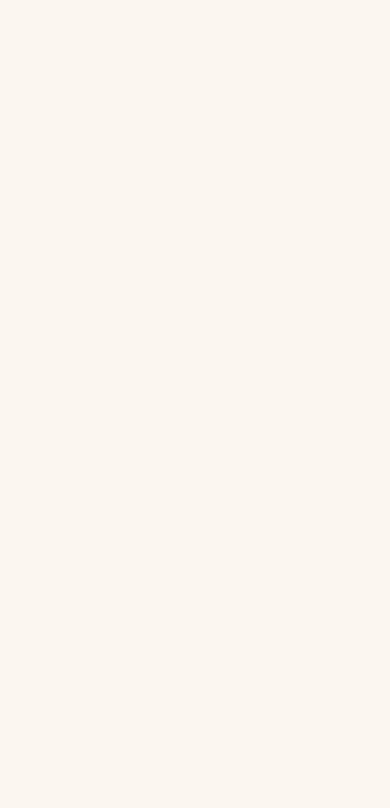
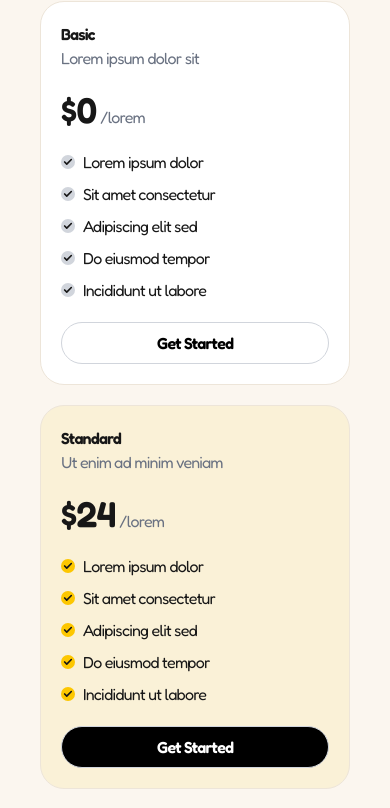
Before and after one commit to zack6yuan/clay-lp, a Next.js app in the folder my-app/: page / in a window 390 px wide. Shown: the part 6717-7525 px from the top of the page. Before the commit the page ends 6562 px from the top, so only its background shows below. Built offline with nearby package versions, Linux system fonts and the light colour scheme.

Commit message:
feat: scaffold and style all sections.

```diff
--- /dev/null
+++ b/my-app/app/components/CallToAction.tsx
@@ -0,0 +1,8 @@
+export default function CallToAction() {
+    return (
+        <section className="flex flex-col gap-5 justify-center items-center px-10 mx-10 text-center bg-yellow-400 rounded-3xl py-15">
+            <span className="text-3xl font-semibold">Lorem ipsum dolor sit amet hodie.</span>
+            <button className="px-6 py-3 font-semibold text-yellow-400 bg-black rounded-full transition-colors duration-300 cursor-pointer hover:bg-yellow-400 hover:text-black hover:ring-2 hover:ring-black">Get started</button>
+        </section>
+    )
+}
--- /dev/null
+++ b/my-app/app/components/Footer.tsx
@@ -0,0 +1,72 @@
+import Link from 'next/link';
+import FooterBlock from "@/components/FooterBlock";
+
+const footerSections = [
+  {
+    title: "PRODUCT",
+    links: [
+      { title: "Lorem", route: "#" },
+      { title: "Ipsum", route: "#" },
+      { title: "Dolor", route: "#" },
+      { title: "Sit Amet", route: "#" },
+    ],
+  },
+  {
+    title: "COMPANY",
+    links: [
+      { title: "Consectetur", route: "#" },
+      { title: "Adipiscing", route: "#" },
+      { title: "Elit Sed", route: "#" },
+    ],
+  },
+  {
+    title: "RESOURCES",
+    links: [
+      { title: "Eiusmod", route: "#" },
+      { title: "Tempor", route: "#" },
+      { title: "Incididunt", route: "#" },
+    ],
+  },
+  {
+    title: "LEGAL",
+    links: [
+      { title: "Ut Labore", route: "#" },
+      { title: "Et Dolore", route: "#" },
+      { title: "Magna", route: "#" },
+    ],
+  },
+];
+
+export default function Footer() {
+  return (
+    <footer className="flex flex-col gap-10 px-10 py-16 mx-auto w-full max-w-6xl">
+      <div className="flex gap-2 items-center">
+        <div className="w-5 h-5 bg-red-500 rounded-full" />
+        <span className="text-lg font-semibold">Lorem</span>
+      </div>
+
+      <div className="grid grid-cols-2 gap-8 md:grid-cols-4">
+        {footerSections.map((section) => (
+          <FooterBlock key={section.title} title={section.title} links={section.links} />
+        ))}
+      </div>
+      <hr className="text-gray-300" />
+      <div className="">
+        <div className="flex justify-between items-center text-sm">
+            <p className="">© 2026 Lorem ipsum dolor sit amet</p>
+            <ul className="flex gap-5 text-gray-500">
+                <li>
+                    <Link href="#">Privacy</Link>
+                </li>
+                <li>
+                    <Link href="#">Terms</Link>
+                </li>
+                <li>
+                    <Link href="#">Cookies</Link>
+                </li>
+            </ul>
+        </div>
+      </div>
+    </footer>
+  );
+}
--- /dev/null
+++ b/my-app/app/components/FooterBlock.tsx
@@ -0,0 +1,31 @@
+import Link from "next/link";
+
+type FooterLink = {
+  title: string;
+  route: string;
+};
+
+type FooterBlockProps = {
+  title: string;
+  links: FooterLink[];
+};
+
+export default function FooterBlock({ title, links }: FooterBlockProps) {
+  return (
+    <div className="flex flex-col gap-3">
+      <span className="text-sm font-semibold tracking-wide">{title}</span>
+      <ul className="flex flex-col gap-2">
+        {links.map((link) => (
+          <li key={link.title}>
+            <Link
+              href={link.route}
+              className="font-medium text-gray-500 transition-colors hover:text-black"
+            >
+              {link.title}
+            </Link>
+          </li>
+        ))}
+      </ul>
+    </div>
+  );
+}
--- a/my-app/app/components/Hero.tsx
+++ b/my-app/app/components/Hero.tsx
@@ -1,4 +1,4 @@
-import HeroButtons from "./HeroButtons";
+import HeroButtons from "@/components/HeroButtons";
 
 export default function Hero() {
   return (
--- /dev/null
+++ b/my-app/app/components/Pricing.tsx
@@ -0,0 +1,46 @@
+import PricingCard from "@/components/PricingCard";
+import SectionHeader from "@/components/SectionHeader";
+
+export default function Pricing() {
+  return (
+    <section className="px-10">
+      <SectionHeader
+        color={"green"}
+        eyebrow={"LOREM"}
+        title={"Ullamco laboris nisi"}
+      />
+      <div className="flex flex-col gap-5 md:flex-row md:justify-center">
+        <PricingCard
+          plan="Basic"
+          description="Lorem ipsum dolor sit"
+          price={0}
+          buttonLabel="Get Started"
+          cardBg="bg-white"
+          buttonBg="bg-white"
+          buttonColor="text-black"
+          checkBg="bg-gray-300"
+        />
+        <PricingCard
+          plan="Standard"
+          description="Ut enim ad minim veniam"
+          price={24}
+          buttonLabel="Get Started"
+          cardBg="bg-yellow-400/10"
+          buttonBg="bg-black"
+          buttonColor="text-white"
+          checkBg="bg-yellow-400"
+        />
+        <PricingCard
+          plan="Premium"
+          description="Quis nostrud exercitation"
+          price={96}
+          buttonLabel="Get Started"
+          cardBg="bg-white"
+          buttonBg="bg-white"
+          buttonColor="text-black"
+          checkBg="bg-gray-300"
+        />
+      </div>
+    </section>
+  );
+}
--- /dev/null
+++ b/my-app/app/components/PricingCard.tsx
@@ -0,0 +1,58 @@
+import { Check } from "lucide-react";
+
+type PricingCardProps = {
+  plan: string;
+  description: string;
+  price: number;
+  buttonLabel: string;
+  cardBg?: string;
+  buttonBg?: string;
+  buttonColor?: string;
+  checkBg?: string;
+};
+
+const features = [
+  "Lorem ipsum dolor",
+  "Sit amet consectetur",
+  "Adipiscing elit sed",
+  "Do eiusmod tempor",
+  "Incididunt ut labore",
+];
+
+export default function PricingCard({
+  plan,
+  description,
+  price,
+  buttonLabel,
+  cardBg = "bg-white",
+  buttonBg = "bg-white",
+  buttonColor = "text-black",
+  checkBg = "bg-gray-300",
+}: PricingCardProps) {
+  return (
+    <div className={`flex flex-col gap-5 rounded-3xl border border-[#EDE5D9] p-5 md:px-10 lg:px-30 ${cardBg}`}>
+      <div>
+        <p className="font-semibold">{plan}</p>
+        <p className="text-gray-500">{description}</p>
+      </div>
+
+      <div className="flex gap-1 items-baseline">
+        <span className="text-4xl font-semibold">${price}</span>
+        <p className="text-base text-gray-500">/lorem</p>
+      </div>
+
+      <ul className="flex flex-col gap-2">
+        {features.map((feature) => (
+          <li key={feature} className="flex gap-2 items-center">
+            <Check size={14} strokeWidth={4} className={`shrink-0 rounded-full p-0.5 ${checkBg}`} />
+            {feature}
+          </li>
+        ))}
+      </ul>
+
+      <button className={`px-5 py-2 font-semibold rounded-full border border-gray-300 ${buttonBg} ${buttonColor}`}>
+        {buttonLabel}
+      </button>
+    </div>
+  );
+}
--- a/my-app/app/components/Statistics.tsx
+++ b/my-app/app/components/Statistics.tsx
@@ -1,8 +1,8 @@
-import Statistic from "./Statistic";
+import Statistic from "@/components/Statistic";
 
 export default function Statistics() {
     return (
-        <section className="grid grid-cols-1 sm:grid-cols-2 md:grid-cols-4 py-20 gap-10">
+        <section className="grid grid-cols-1 gap-10 py-20 sm:grid-cols-2 md:grid-cols-4">
           <Statistic
             color="red"
             number={"128k"}
--- a/my-app/app/layout.tsx
+++ b/my-app/app/layout.tsx
@@ -1,7 +1,7 @@
 import type { Metadata } from "next";
 import { Geist, Geist_Mono, Fredoka } from "next/font/google";
 import "./globals.css";
-import Navbar from "./components/Navbar";
+import Navbar from "@/components/Navbar";
 
 const geistSans = Geist({
   variable: "--font-geist-sans",
@@ -29,7 +29,7 @@ export default function RootLayout({ children }: LayoutProps<"/">) {
       lang="en"
       className={`${geistSans.variable} ${geistMono.variable} ${fredoka.variable} h-full antialiased`}
     >
-      <body className="min-h-full flex flex-col tracking-tighter">
+      <body className="flex flex-col min-h-full tracking-tighter">
         <Navbar />
         {children}
       </body>
--- a/my-app/app/page.tsx
+++ b/my-app/app/page.tsx
@@ -1,20 +1,26 @@
-import AnimatedBanner from "./components/AnimatedBanner";
+import AnimatedBanner from "@/components/AnimatedBanner";
 import Hero from '@/components/Hero';
 import Services from '@/components/Services';
 import About from '@/components/About';
 import Statistics from '@/components/Statistics';
 import Testimonials from '@/components/Testimonials';
+import Pricing from '@/components/Pricing';
+import CallToAction from '@/components/CallToAction';
+import Footer from '@/components/Footer';
 
 
 export default function Home() {
   return (
-    <div className="flex flex-col flex-1 gap-20 justify-center items-center pt-10 font-sans">
+    <div className="flex flex-col flex-1 gap-20 justify-center pt-10 font-sans">
       <Hero />
       <AnimatedBanner />
       <Services />
       <About />
       <Statistics />
       <Testimonials />
+      <Pricing />
+      <CallToAction />
+      <Footer />
     </div>
   );
 }
```
